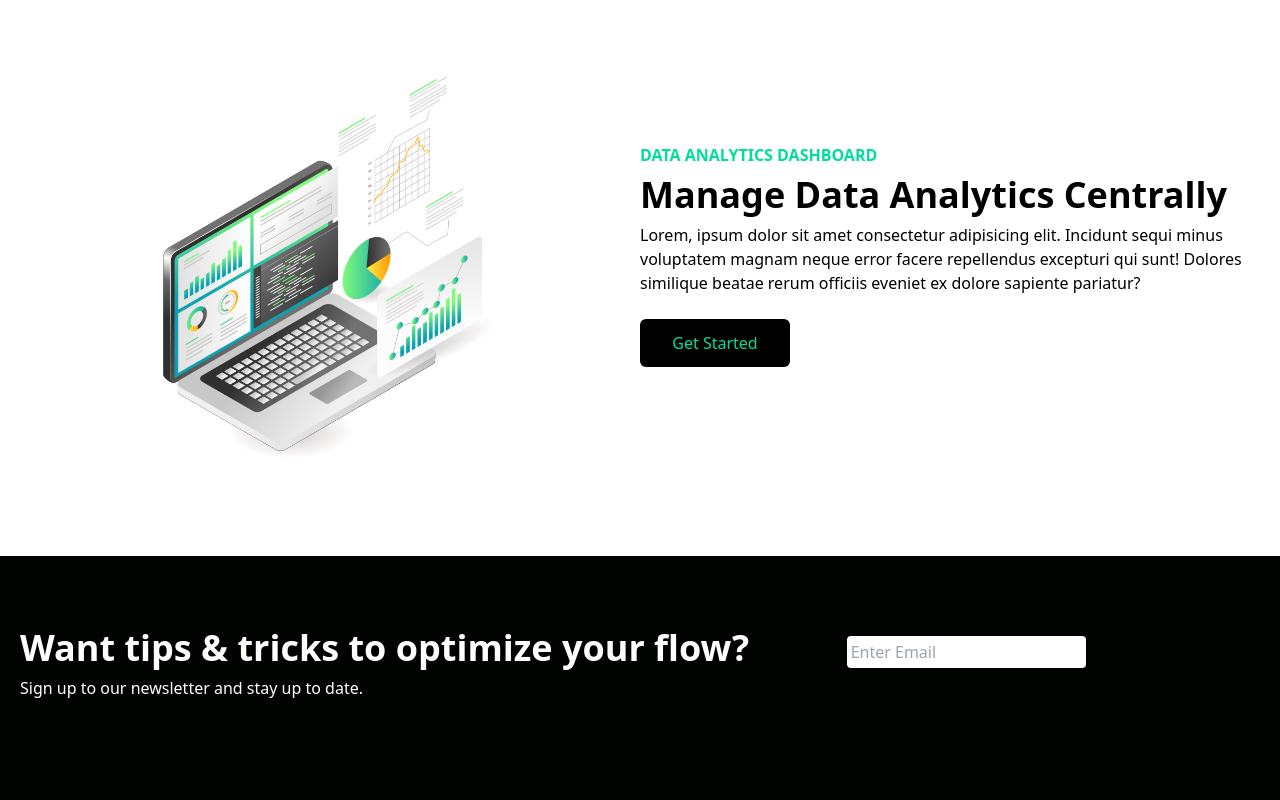
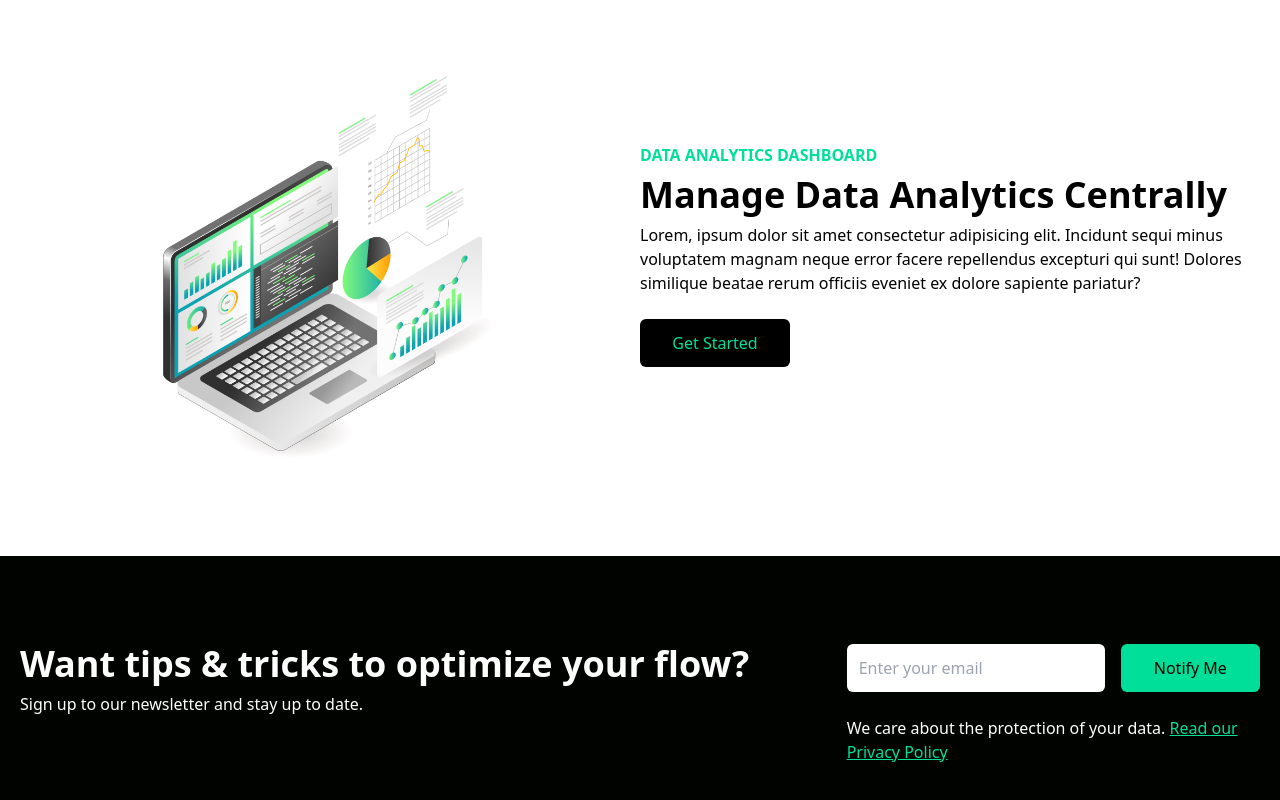
Before and after one commit to VaNomad/theDataSite--, a React (Vite) app: page / in a window 1280 px wide. Shown: the part 821-1621 px from the top of the page. Before the commit the page ends 1585 px from the top, so only its background shows below. Built offline with nearby package versions, Linux system fonts and the light colour scheme.

Commit message:
Finishes Newsletter component

```diff
--- a/src/components/Newsletter.jsx
+++ b/src/components/Newsletter.jsx
@@ -2,18 +2,24 @@
 
 const Newsletter = () => {
   return (
-    <div className="w-full py-16 text-white">
+    <div className="w-full px-4 py-16 text-white">
       <div className="max-w-[1240px] mx-auto grid lg:grid-cols-3">
-        <div className="lg:col-span-2">
+        <div className="lg:col-span-2 my-4 me-4">
           <h1 className="md:text-4xl sm:text-3xl text-2xl font-bold py-2">Want tips & tricks to optimize your flow?</h1>
           <p>Sign up to our newsletter and stay up to date.</p>
         </div>
-        <div className="my-4">
-          <input className="rounded py-1 px-1" type="email" placeholder="Enter Email" />
+        <div>
+          <div className="flex flex-col sm:flex-row items-center justify-between w-full">
+            <input className="flex rounded-md p-3 w-full text-black" type="email" placeholder="Enter your email" />
+            <button className="bg-[#00df9a] text-black w-[200px] rounded-md font-medium ml-4 my-6 px-6 py-3 mx-auto">Notify Me</button>
+          </div>
+          <div className="">
+            <p>We care about the protection of your data.{" "}<span className="text-[#00df9a] underline">Read our Privacy Policy</span></p>
+          </div>
         </div>
       </div>
     </div>
-  )
+  );
 };
 
 export default Newsletter;
```
